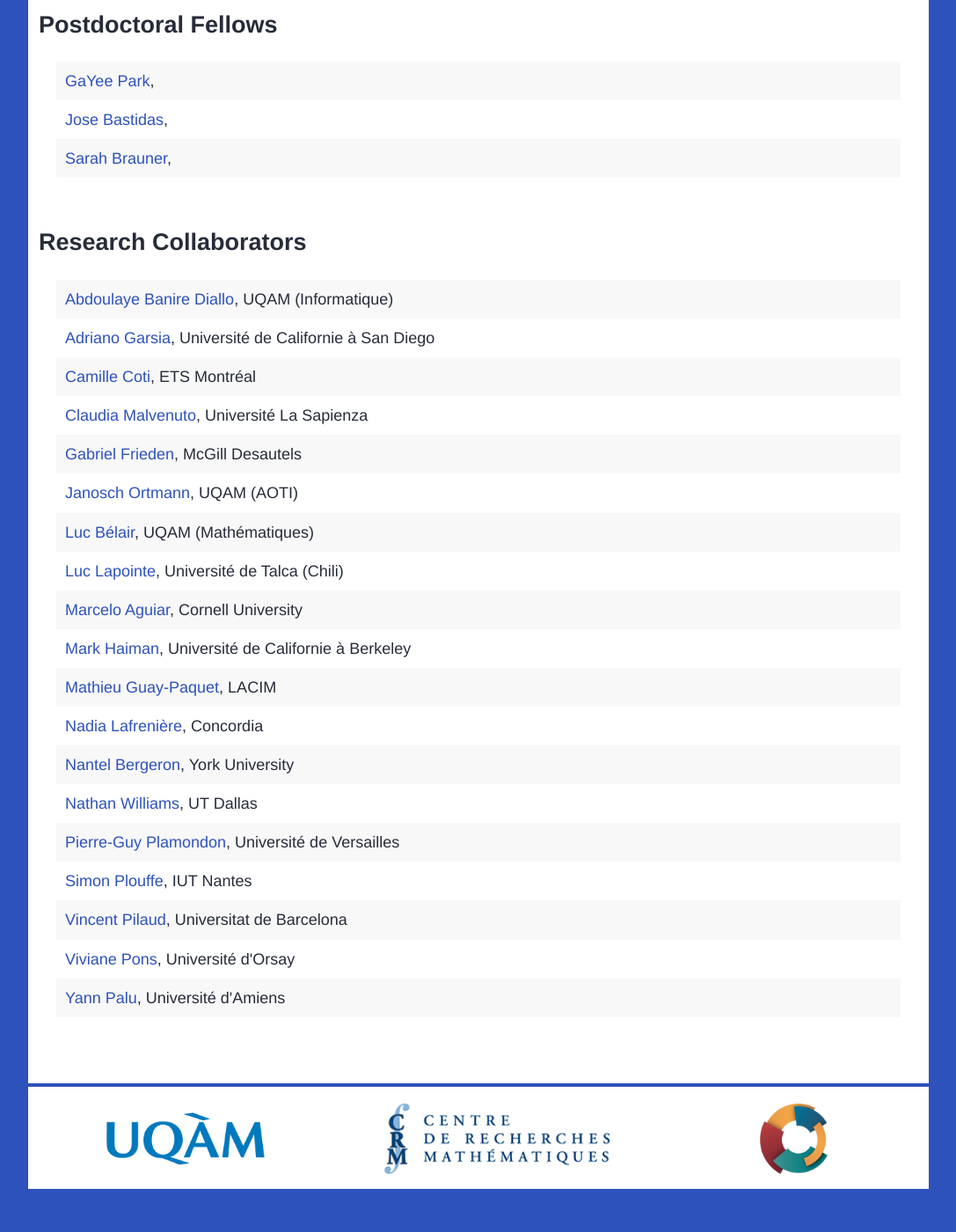
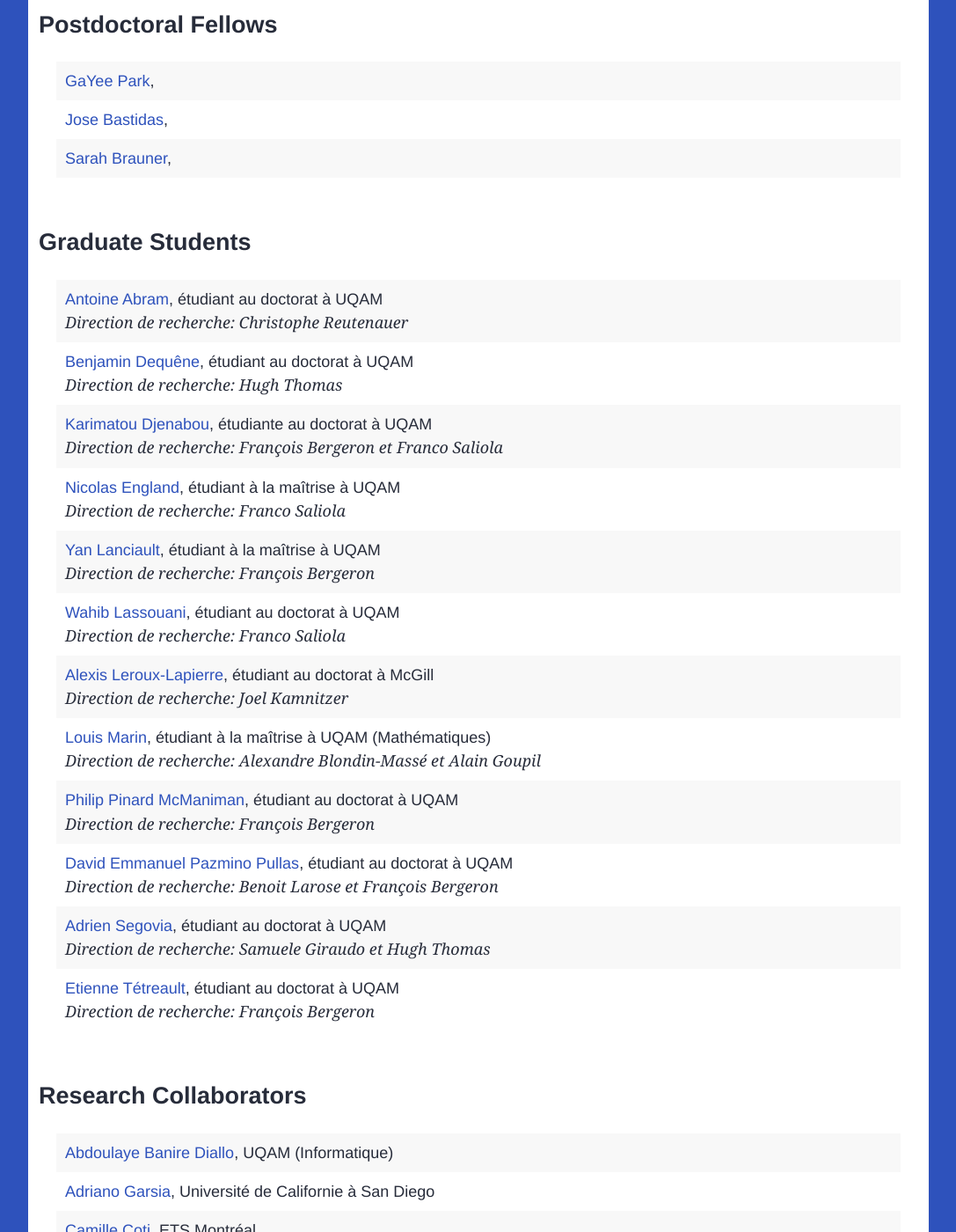
Before and after one commit to lacim-uqam/lacim-uqam.github.io, a Jekyll site: the page built from en/members.md, in a window 1280 px wide and 1400 px high, scrolled down 1670 px. Shown: the whole window at 88% size, without its empty margins (96-1183 px from the left). Built offline with Jekyll 4.4.1, drawn with Linux system fonts in a browser that asks for light colours; some of the changed text lies outside the part shown.

Commit message:
add (some) students

```diff
--- a/_data/en/navigation.yml
+++ b/_data/en/navigation.yml
@@ -19,6 +19,8 @@
       link: members.html#membres-réguliers
     - heading: Postdocs
       link: members.html#postdocs
+    - heading: Graduate Students
+      link: members.html#étudiants
     - heading: Collaborators
       link: members.html#collaborateurs
 
--- a/_data/fr/navigation.yml
+++ b/_data/fr/navigation.yml
@@ -17,10 +17,12 @@
   submenuitems:
     - heading: Membres réguliers
       link: membres.html#membres-réguliers
-    - heading: Membres collaborateurs
-      link: membres.html#collaborateurs
     - heading: Postdocs
       link: membres.html#postdocs
+    - heading: Étudiants
+      link: membres.html#étudiants
+    - heading: Collaborateurs
+      link: membres.html#collaborateurs
 
 - name: Activités
   url: activities.html
--- /dev/null
+++ b/_data/members/collaborators.yml
@@ -0,0 +1,104 @@
+- name: Abdoulaye Banire Diallo
+  affiliation: UQAM (Informatique)
+  email: diallo.abdoulaye@uqam.ca
+  website: http://labo.bioinfo.uqam.ca/index.php?action=members
+  category: Membre collaborateur
+
+- name: Adriano Garsia
+  affiliation: Université de Californie à San Diego
+  email:
+  website: http://math.ucsd.edu/~garsia/
+  category: Membre collaborateur
+
+- name: Camille Coti
+  affiliation: ETS Montréal
+  email: camille.coti@etsmtl.ca
+  website: https://www.etsmtl.ca/programmes-et-formations/corps-enseignant/ccoti/
+  category: Membre collaborateur
+
+- name: Claudia Malvenuto
+  affiliation: Université La Sapienza
+  email: http://claudia@mat.uniroma1.it/
+  website: https://en.wikipedia.org/wiki/Claudia_Malvenuto
+  category: Membre collaborateur
+
+- name: Gabriel Frieden
+  affiliation: McGill Desautels
+  email: gabefri@gmail.com
+  website: https://sites.google.com/a/umich.edu/gfrieden/
+  category: Membre collaborateur
+
+- name: Janosch Ortmann
+  affiliation: UQAM (AOTI)
+  email: ortmann.janosch@uqam.ca
+  website: https://professeurs.uqam.ca/professeur/ortmann.janosch
+  category: Membre collaborateur
+
+- name: Luc Bélair
+  affiliation: UQAM (Mathématiques)
+  website: http://profmath.uqam.ca/~belair/
+  category: Membre collaborateur
+
+- name: Luc Lapointe
+  affiliation: Université de Talca (Chili)
+  category: Membre collaborateur
+
+- name: Marcelo Aguiar
+  affiliation: Cornell University
+  website: http://pi.math.cornell.edu/~maguiar/
+  category: Membre collaborateur
+
+- name: Mark Haiman
+  affiliation: Université de Californie à Berkeley
+  website: https://math.berkeley.edu/~mhaiman/
+  category: Membre collaborateur
+
+- name: Mathieu Guay-Paquet
+  affiliation: LACIM
+  website: https://github.com/mguaypaq
+  category: Membre collaborateur
+
+- name: Nadia Lafrenière
+  affiliation: Concordia
+  email: nadia.lafreniere@concordia.ca
+  website: https://nadialafreniere.github.io/home.html
+  category: Membre collaborateur
+
+- name: Nantel Bergeron
+  affiliation: York University
+  website: http://www.math.yorku.ca/Who/Faculty/Bergeron/menu.html
+  category: Membre collaborateur
+
+- name: Nathan Williams
+  affiliation: UT Dallas
+  website: https://personal.utdallas.edu/~nxw170830/index.html
+  category: Membre collaborateur
+
+- name: Pierre-Guy Plamondon
+  affiliation: Université de Versailles
+  category: Membre collaborateur
+
+- name: Simon Plouffe
+  affiliation: IUT Nantes
+  website: https://fr.wikipedia.org/wiki/Simon_Plouffe
+  category: Membre collaborateur
+
+- name: Timothy Walsh
+  affiliation: UQAM (Informatique)
+  category: Membre associé
+
+- name: Vincent Pilaud
+  affiliation: Universitat de Barcelona
+  email: vincent.pilaud@ub.edu
+  website: https://www.lix.polytechnique.fr/Labo/Vincent.Pilaud/
+  category: Membre collaborateur
+
+- name: Viviane Pons
+  affiliation: Université d'Orsay
+  email: viviane.pons@lri.fr
+  website: https://www.lri.fr/~pons/
+  category: Membre collaborateur
+
+- name: Yann Palu
+  affiliation: Université d'Amiens
+  category: Membre collaborateur
--- a/_data/members.yml
+++ b/_data/members/regular.yml
@@ -143,141 +143,3 @@
   email: reinharz.vladimir@uqam.ca
   website: https://cbe.uqam.ca/
   category: Membre régulier
-
-- name: Abdoulaye Banire Diallo
-  affiliation: UQAM (Informatique)
-  email: diallo.abdoulaye@uqam.ca
-  website: http://labo.bioinfo.uqam.ca/index.php?action=members
-  category: Membre collaborateur
-
-- name: Adriano Garsia
-  affiliation: Université de Californie à San Diego
-  email:
-  website: http://math.ucsd.edu/~garsia/
-  category: Membre collaborateur
-
-- name: Camille Coti
-  affiliation: ETS Montréal
-  email: camille.coti@etsmtl.ca
-  website: https://www.etsmtl.ca/programmes-et-formations/corps-enseignant/ccoti/
-  category: Membre collaborateur
-
-- name: Claudia Malvenuto
-  affiliation: Université La Sapienza
-  email: http://claudia@mat.uniroma1.it/
-  website: https://en.wikipedia.org/wiki/Claudia_Malvenuto
-  category: Membre collaborateur
-
-- name: Gabriel Frieden
-  affiliation: McGill Desautels
-  email: gabefri@gmail.com
-  website: https://sites.google.com/a/umich.edu/gfrieden/
-  category: Membre collaborateur
-
-- name: Janosch Ortmann
-  affiliation: UQAM (AOTI)
-  email: ortmann.janosch@uqam.ca
-  website: https://professeurs.uqam.ca/professeur/ortmann.janosch
-  category: Membre collaborateur
-
-- name: Luc Bélair
-  affiliation: UQAM (Mathématiques)
-  website: http://profmath.uqam.ca/~belair/
-  category: Membre collaborateur
-
-- name: Luc Lapointe
-  affiliation: Université de Talca (Chili)
-  category: Membre collaborateur
-
-- name: Marcelo Aguiar
-  affiliation: Cornell University
-  website: http://pi.math.cornell.edu/~maguiar/
-  category: Membre collaborateur
-
-- name: Mark Haiman
-  affiliation: Université de Californie à Berkeley
-  website: https://math.berkeley.edu/~mhaiman/
-  category: Membre collaborateur
-
-- name: Mathieu Guay-Paquet
-  affiliation: LACIM
-  website: https://github.com/mguaypaq
-  category: Membre collaborateur
-
-- name: Nadia Lafrenière
-  affiliation: Concordia
-  email: nadia.lafreniere@concordia.ca
-  website: https://nadialafreniere.github.io/home.html
-  category: Membre collaborateur
-
-- name: Nantel Bergeron
-  affiliation: York University
-  website: http://www.math.yorku.ca/Who/Faculty/Bergeron/menu.html
-  category: Membre collaborateur
-
-- name: Nathan Williams
-  affiliation: UT Dallas
-  website: https://personal.utdallas.edu/~nxw170830/index.html
-  category: Membre collaborateur
-
-- name: Pierre-Guy Plamondon
-  affiliation: Université de Versailles
-  category: Membre collaborateur
-
-- name: Simon Plouffe
-  affiliation: IUT Nantes
-  website: https://fr.wikipedia.org/wiki/Simon_Plouffe
-  category: Membre collaborateur
-
-- name: Timothy Walsh
-  affiliation: UQAM (Informatique)
-  category: Membre associé
-
-- name: Vincent Pilaud
-  affiliation: Universitat de Barcelona
-  email: vincent.pilaud@ub.edu
-  website: https://www.lix.polytechnique.fr/Labo/Vincent.Pilaud/
-  category: Membre collaborateur
-
-- name: Viviane Pons
-  affiliation: Université d'Orsay
-  email: viviane.pons@lri.fr
-  website: https://www.lri.fr/~pons/
-  category: Membre collaborateur
-
-- name: Yann Palu
-  affiliation: Université d'Amiens
-  category: Membre collaborateur
-
-- name: GaYee Park
-  email: park.ga_yee@uqam.ca
-  website: https://sites.google.com/view/gayeepark/home
-  category: postdoc
-
-- name: Jose Bastidas
-  email: jdb394@cornell.edu
-  website: https://sites.google.com/view/bastidas/
-  category: postdoc
-
-- name: Sarah Brauner
-  email: sarahbrauner@gmail.com
-  website: https://www.sarahbrauner.com/
-  category: postdoc
-
-- name:
-  affiliation:
-  email:
-  website:
-  category:
-
-- name:
-  affiliation:
-  email:
-  website:
-  category:
-
-- name:
-  affiliation:
-  email:
-  website:
-  category:
--- /dev/null
+++ b/_data/members/students.yml
@@ -0,0 +1,70 @@
+- name: Antoine Abram
+  affiliation: UQAM
+  supervisor: Christophe Reutenauer
+  degree: étudiant au doctorat
+  website: https://math.uqam.ca/le-departement/etudiants-aux-cycles-superieurs/
+
+- name: Benjamin Dequêne
+  supervisor: Hugh Thomas
+  affiliation: UQAM
+  degree: étudiant au doctorat
+
+- name: Karimatou Djenabou
+  supervisor: François Bergeron et Franco Saliola
+  affiliation: UQAM
+  degree: étudiante au doctorat
+  website: https://math.uqam.ca/le-departement/etudiants-aux-cycles-superieurs/
+
+- name: Nicolas England
+  supervisor: Franco Saliola
+  affiliation: UQAM
+  degree: étudiant à la maîtrise
+  website: https://math.uqam.ca/le-departement/etudiants-aux-cycles-superieurs/
+
+- name: Yan Lanciault
+  supervisor: François Bergeron
+  affiliation: UQAM
+  degree: étudiant à la maîtrise
+  website: https://math.uqam.ca/le-departement/etudiants-aux-cycles-superieurs/
+
+- name: Wahib Lassouani
+  supervisor: Franco Saliola
+  affiliation: UQAM
+  degree: étudiant au doctorat
+  website: https://math.uqam.ca/le-departement/etudiants-aux-cycles-superieurs/
+
+- name: Alexis Leroux-Lapierre
+  supervisor: Joel Kamnitzer
+  affiliation: McGill
+  degree: étudiant au doctorat
+  website: https://www.math.mcgill.ca/alapierre/
+
+- name: Louis Marin
+  supervisor: Alexandre Blondin-Massé et Alain Goupil
+  affiliation: UQAM (Mathématiques)
+  degree: étudiant à la maîtrise
+  website: https://math.uqam.ca/le-departement/etudiants-aux-cycles-superieurs/
+
+- name: Philip Pinard McManiman
+  supervisor: François Bergeron
+  affiliation: UQAM
+  degree: étudiant au doctorat
+  website: https://math.uqam.ca/le-departement/etudiants-aux-cycles-superieurs/
+
+- name: David Emmanuel Pazmino Pullas
+  supervisor: Benoit Larose et François Bergeron
+  affiliation: UQAM
+  degree: étudiant au doctorat
+  website: https://math.uqam.ca/le-departement/etudiants-aux-cycles-superieurs/
+
+- name: Adrien Segovia
+  supervisor: Samuele Giraudo et Hugh Thomas
+  affiliation: UQAM
+  degree: étudiant au doctorat
+  website: https://math.uqam.ca/le-departement/etudiants-aux-cycles-superieurs/
+
+- name: Etienne Tétreault
+  supervisor: François Bergeron
+  affiliation: UQAM
+  degree: étudiant au doctorat
+  website: https://math.uqam.ca/le-departement/etudiants-aux-cycles-superieurs/
--- a/_layouts/members.html
+++ b/_layouts/members.html
@@ -10,8 +10,7 @@
         {% endif %}
         </h2>
         <ul>
-            {% for member in site.data.members %}
-            {% if member.category == "Membre régulier" %}
+            {% for member in site.data.members.regular %}
             <li>
                 <div class="member">
                     <a href="{{ member.website }}">{{ member.name }}</a>,
@@ -25,7 +24,6 @@
                     </em>
                 </div>
             </li>
-            {% endif %}
             {% endfor %}
         </ul>
     </div>
@@ -39,8 +37,7 @@
         {% endif %}
         </h2>
         <ul>
-            {% for member in site.data.members %}
-            {% if member.category == "postdoc" %}
+            {% for member in site.data.members.postdocs %}
             <li>
                 <div class="member">
                     <a href="{{ member.website }}">{{ member.name }}</a>,
@@ -54,7 +51,27 @@
                     </em>
                 </div>
             </li>
-            {% endif %}
+            {% endfor %}
+        </ul>
+    </div>
+
+    <div class="membres-liste">
+        <h2 id="étudiants">
+        {% if page.lang == "en" %}
+            Graduate Students
+        {% elsif page.lang == "fr" %}
+            Membres étudiants
+        {% endif %}
+        </h2>
+        <ul>
+            {% for student in site.data.members.students %}
+            <li>
+                <div class="member">
+                    <a href="{{ student.website }}">{{ student.name }}</a>,
+                    {{ student.degree }} à {{ student.affiliation }} <br>
+                    <em>Direction de recherche: {{ student.supervisor }}</em>
+                </div>
+            </li>
             {% endfor %}
         </ul>
     </div>
@@ -68,8 +85,7 @@
         {% endif %}
         </h2>
         <ul>
-            {% for member in site.data.members %}
-            {% if member.category == "Membre collaborateur" %}
+            {% for member in site.data.members.collaborators %}
             <li>
                 <div class="member">
                     <a href="{{ member.website }}">{{ member.name }}</a>,
@@ -83,7 +99,6 @@
                     </em>
                 </div>
             </li>
-            {% endif %}
             {% endfor %}
         </ul>
     </div>
```
Also changed, not shown: _data/members/postdocs.yml (added, +14 -0 lines).
